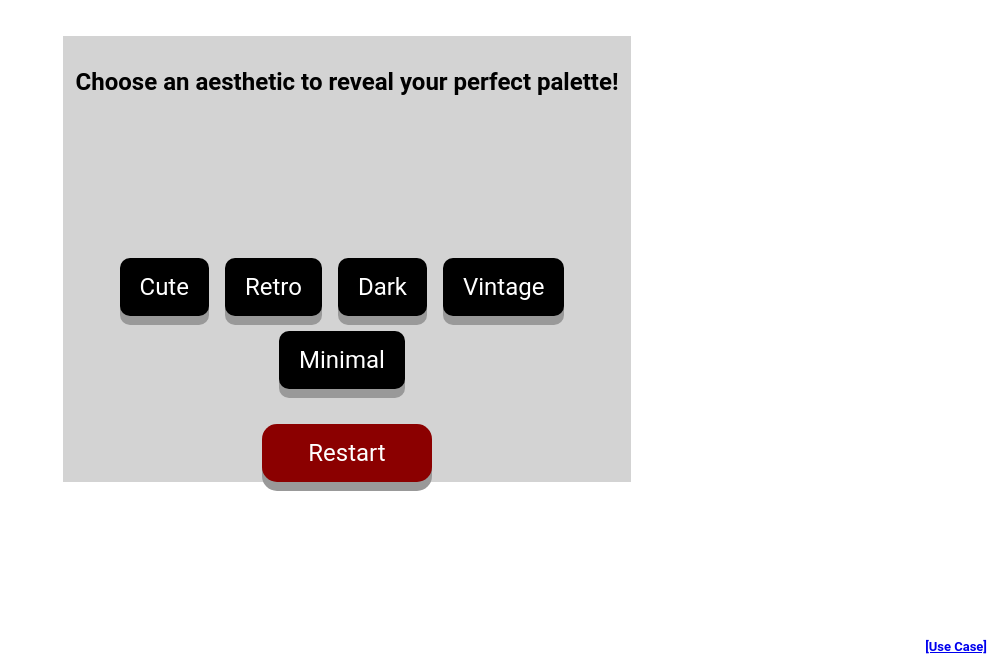
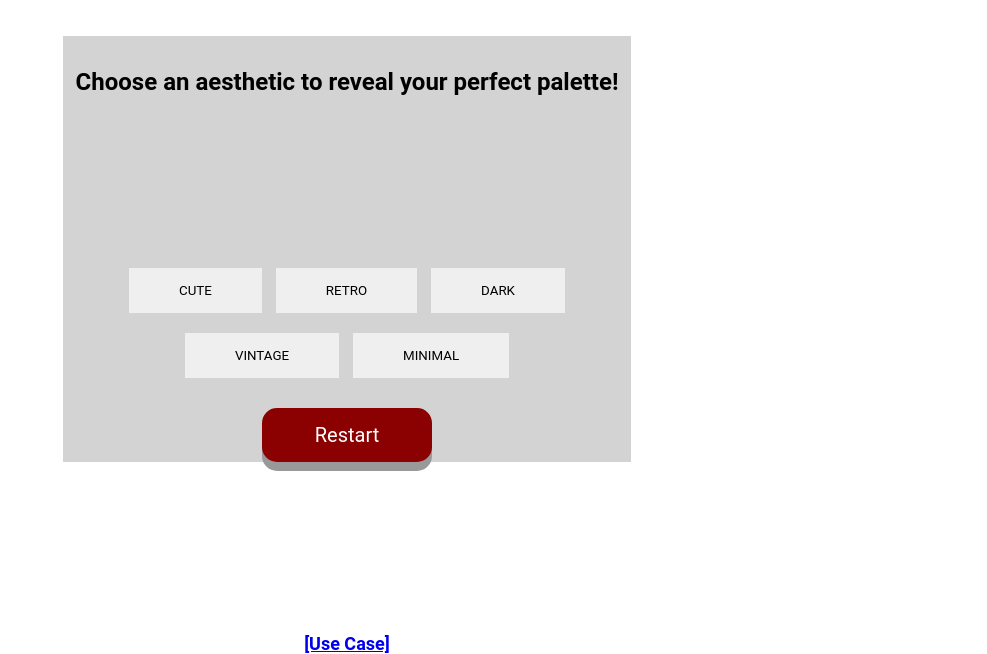
Before and after one commit to clopezQC/clopezQC.github.io, a plain HTML site: page skills_2/index.html in a window 1280 px wide. Shown: the part 146-800 px from the top of the page, without its empty margins (293-1280 px from the left). Drawn offline with Linux system fonts and the light colour scheme.

Commit message:
button styles

```diff
--- a/skills_2/index.html
+++ b/skills_2/index.html
@@ -84,18 +84,18 @@ function quizChoice(pick) {
         <p id="cap"></p>
 
      </div>
-   <button class="button" onclick="quizChoice(0)">Cute</button>
-    <button class="button" onclick="quizChoice(1)">Retro</button>
-    <button class="button" onclick="quizChoice(2)">Dark</button>
-    <button class="button" onclick="quizChoice(3)">Vintage</button>
-    <button class="button" onclick="quizChoice(4)">Minimal</button>
+   <button class="btn1" onclick="quizChoice(0)">Cute</button>
+    <button class="btn1" onclick="quizChoice(1)">Retro</button>
+    <button class="btn1" onclick="quizChoice(2)">Dark</button>
+    <button class="btn1" onclick="quizChoice(3)">Vintage</button>
+    <button class="btn1" onclick="quizChoice(4)">Minimal</button>
    <br>
-    <button class="button2" onClick="window.location.reload();">Restart</button>
+    <button class="btn2" onClick="window.location.reload();">Restart</button>
 </div>
 
 
 <footer>
-
+   <br>
         <a href="https://clopezqc.github.io/skills_2/usecase.pdf"> [Use Case]</a>
   </footer>
 
--- a/skills_2/skills2styles.css
+++ b/skills_2/skills2styles.css
@@ -72,41 +72,53 @@ body {
 }
 
     /*BUTTONS*/
-    .button {
 
-        display: inline-block;
-        padding: 15px 20px;
-        margin-bottom: 15px;
-        margin-right: 10px;
-        font-size: 24px;
-        cursor: pointer;
-        text-align: center;
-        text-decoration: none;
-        outline: none;
-        color: #fff;
-        background-color: black;
-        border: none;
-        border-radius: 10px;
-        box-shadow: 0 9px #999;
-      }
-
-      .button:hover {
-        color: black;
-        background-color: lightgrey
-      }
-
-    .button:active {
-      background-color: grey;
-      box-shadow: 0 5px #666;
-      transform: translateY(4px);
+    .btn1 {
+      border: none;
+      padding: 15px 50px;
+      margin:10px 4px;
+      color: rgb(0, 0, 0);
+      /*font-family: sans-serif;*/
+      text-transform: uppercase;
+      text-align: center;
+      position: relative;
+      text-decoration: none;
+      display:inline-block;
     }
 
-    .button2 {
+    .btn1::before {
+      content: '';
+      position: absolute;
+      bottom: 0%;
+      left: 0px;
+      width: 100%;
+      height: 4px;
+      background: darkred;
+      display: block;
+      -webkit-transform-origin: right top;
+      -ms-transform-origin: right top;
+      transform-origin: right top;
+      -webkit-transform: scale(0, 1);
+      -ms-transform: scale(0, 1);
+      transform: scale(0, 1);
+      -webkit-transition: transform 0.4s cubic-bezier(1, 0, 0, 1);
+      transition: transform 0.4s cubic-bezier(1, 0, 0, 1)
+    }
 
+    .btn1:hover::before {
+      -webkit-transform-origin: left top;
+      -ms-transform-origin: left top;
+      transform-origin: left top;
+      -webkit-transform: scale(1, 1);
+      -ms-transform: scale(1, 1);
+      transform: scale(1, 1)
+    }
+
+    .btn2 {
         position: inherit;
         padding: 15px 25px;
         margin-top: 20px;
-        font-size: 24px;
+        font-size: 20px;
         cursor: pointer;
         text-align: center;
         text-decoration: none;
@@ -117,25 +129,24 @@ body {
         border-radius: 15px;
         box-shadow: 0 9px #999;
         width:30%;
-
       }
 
-      .button2:hover {
+      .btn2:hover {
         background-color: red;
     }
 
-    .button2:active {
+    .btn2:active {
       background-color: darkred;
       box-shadow: 0 5px #666;
       transform: translateY(4px);
     }
 
    footer {
-     font-size: small;
+    font-size: large;
     position: fixed;
     left: 0;
     bottom: 0;
     width: 100%;
-    color: white;
-    text-align: right;
+    color: black;
+    text-align: center;
     }
```
